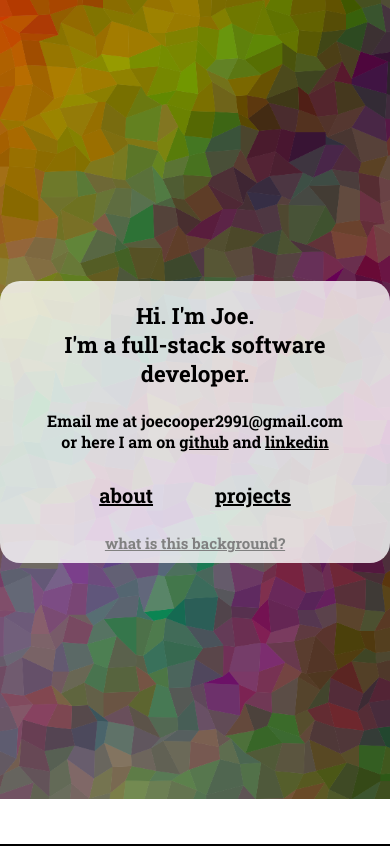
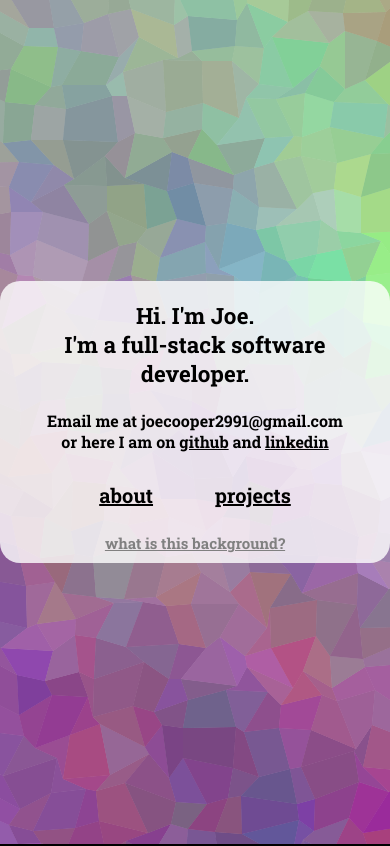
Before and after one commit to joecooper1/pf, a React (Create React App) app: page / in a window 390 px wide. Shown: the top 846 px of the page. Built offline with nearby package versions, Linux system fonts and the light colour scheme.

Commit message:
fix canvas for mobile

```diff
--- a/src/App.js
+++ b/src/App.js
@@ -1,4 +1,4 @@
-import React, { useRef } from "react";
+import React, { useRef, useState, useEffect } from "react";
 
 import { Window } from "./styles/App";
 
@@ -15,7 +15,15 @@ import scrollToComponent from "react-scroll-to-component";
 const scrollToBio = () => window.scrollTo(0, 0);
 
 function App() {
+  const [winHeight, setWinHeight] = useState(null);
+  const [winWidth, setWinWidth] = useState(null);
   const { height, width } = useWindowDimensions();
+  useEffect(() => {
+    if (!winHeight && !winWidth) {
+      setWinHeight(height);
+      setWinWidth(width);
+    }
+  });
 
   const aboutRef = useRef(null);
   const projectsRef = useRef(null);
@@ -29,20 +37,20 @@ function App() {
     }
   };
 
-  //Atm canvas breaks the site on mobile, so only render if on desktop
-  const optionalCanvas =
-    width > 1 ? <Canvas height={height} width={width} /> : null;
-
   return (
     <>
-      {optionalCanvas}
-      <Window height={height} width={width}>
-        <Bio height={height} width={width} scrollComponent={scrollComponent} />
-        <About height={height} width={width} aboutRef={aboutRef} />
+      <Canvas height={winHeight} width={winWidth} />
+      <Window height={winHeight} width={winWidth}>
+        <Bio
+          height={winHeight}
+          width={winWidth}
+          scrollComponent={scrollComponent}
+        />
+        <About height={winHeight} width={winWidth} aboutRef={aboutRef} />
         <ProjectBox
           scrollToBio={scrollToBio}
-          height={height}
-          width={width}
+          height={winHeight}
+          width={winWidth}
           projectsRef={projectsRef}
         />
       </Window>
--- a/src/components/Canvas.js
+++ b/src/components/Canvas.js
@@ -11,7 +11,7 @@ export default function Canvas(props) {
   const width = props.width > 1024 ? props.width * 0.9 : props.width;
   const height = props.width > 1024 ? props.height * 0.9 : props.height;
 
-  if (props.width > 1024) {
+  if (props.width > 1) {
     return <DynamicRainbowGridComponent height={height} width={width} />;
     // return <TestCanvas height={height} width={width}></TestCanvas>;
   } else {
@@ -22,7 +22,7 @@ export default function Canvas(props) {
       <img
         src={pic}
         alt="stained-glass-background"
-        style={{ width: props.width, zIndex: -1, position: 'absolute' }}
+        style={{ width: props.width, zIndex: -1, position: "absolute" }}
       ></img>
     );
   }
```
